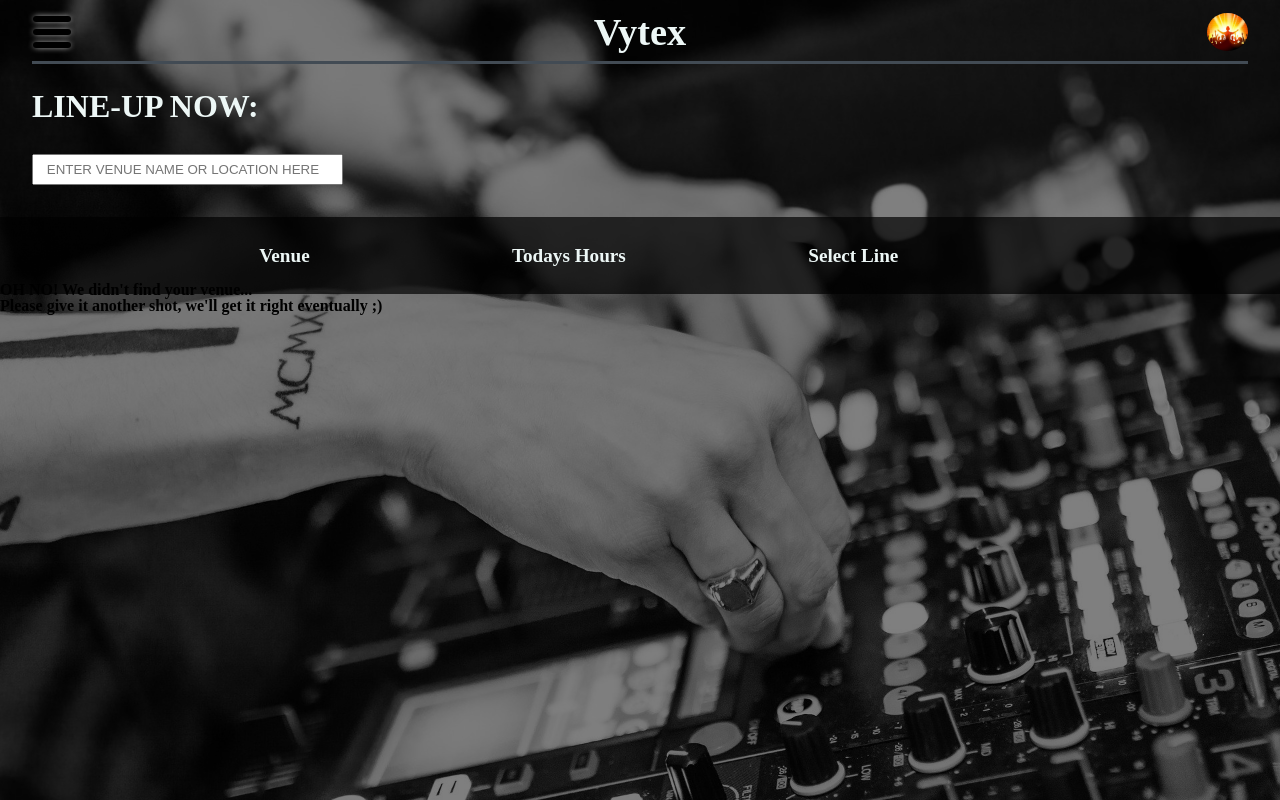
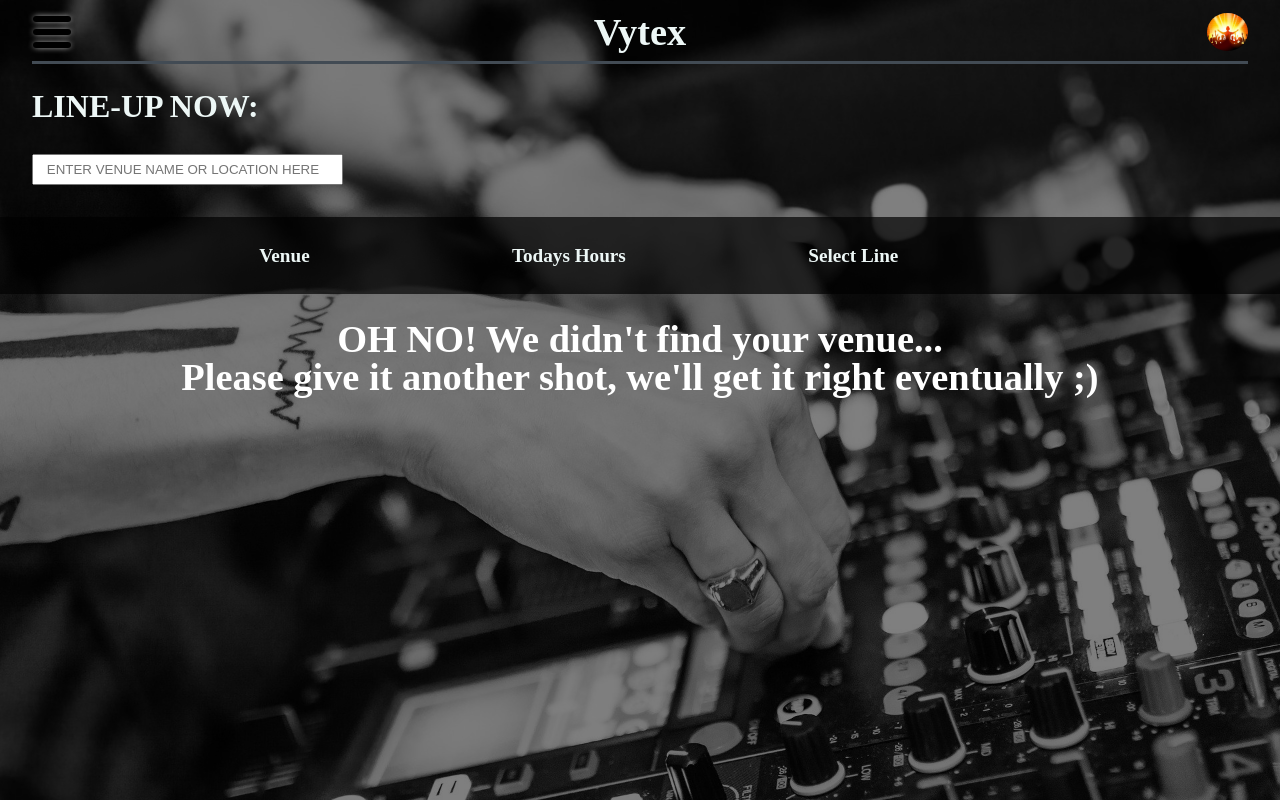
Before and after one commit to Vytex/Vytex, a Flask app: page /lineList/1 in a window 1280 px wide. Run offline with Flask 2, Linux system fonts and the light colour scheme; data that the repository does not hold is empty.

Commit message:
removes lines from all links. makes font on empty search look better

```diff
--- /dev/null
+++ b/app/static/styles/emptySearch.css
@@ -0,0 +1,9 @@
+#lineListContainer {
+    display: flex;
+    flex-direction: column;
+    justify-content: center;
+    align-items: center;
+    margin-top: 3vw;
+    font-size: 3vw;
+    color: white;
+}
--- a/app/static/styles/global.css
+++ b/app/static/styles/global.css
@@ -18,6 +18,10 @@ body {
 main {
     width: 100%;
     height: 100%;
+}
+
+a {
+    text-decoration: none;
 }
 
 .heroImg {
--- a/app/templates/lineList/empty.html
+++ b/app/templates/lineList/empty.html
@@ -10,6 +10,7 @@
         <link rel="stylesheet" href="{{ url_for('static',    filename='styles/global.css') }}">
         <link rel="stylesheet" href="{{ url_for('static',    filename='styles/header.css') }}">
         <link rel="stylesheet" href="{{ url_for('static',    filename='styles/lineList.css') }}">
+        <link rel="stylesheet" href="{{ url_for('static',    filename='styles/emptySearch.css') }}">
     </head>
     <body>
         <div class="heroImg"></div>
```
Also changed, not shown: migrations/versions/9a10308112db_init_migrate.py (renamed from migrations/versions/5988917b11cc_create_new_migrations_folder.py, +4 -4 lines), app.db.
